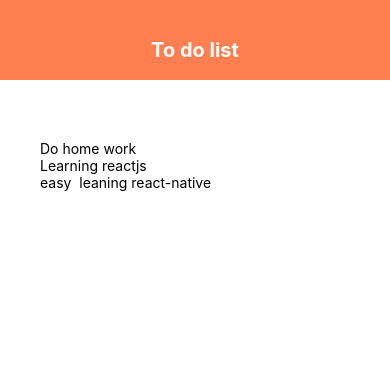
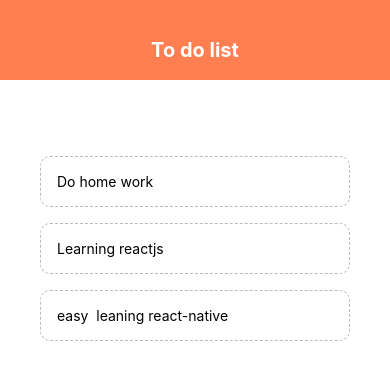
Before and after one commit to DangTrungdev113999/react-native-todolist, a React Native app: screen / in a window 390 px wide. Shown: the top 380 px of the page. Built offline with nearby package versions, Linux system fonts and the light colour scheme.

Commit message:
TodoListItem component and onDeleteItem function

```diff
--- a/App.js
+++ b/App.js
@@ -1,6 +1,7 @@
 import React, { useState } from 'react';
 import { StyleSheet, Text, View, FlatList } from 'react-native';
 import Header from './src/components/Header';
+import TodoListItem from './src/components/TodoListItem';
 
 export default function App() {
   const [todos, setTodos] = useState([
@@ -8,6 +9,12 @@ export default function App() {
     {text: 'Learning reactjs', key: '2'},
     {text: 'easy  leaning react-native ', key: '3'}
   ])
+
+  const onDeleteItem = key => {
+    setTodos(prevTodos => {
+      return prevTodos.filter(item => item.key !== key)
+    })
+  }
 
   return (
     <View style={styles.container}>
@@ -18,7 +25,7 @@ export default function App() {
       <FlatList
         data={todos}
         renderItem={({item}) => (
-          <Text>{item.text}</Text>
+          <TodoListItem item={item} onDeleteItem={onDeleteItem} />
         )}
       />
       </View>
--- /dev/null
+++ b/src/components/TodoListItem.js
@@ -0,0 +1,23 @@
+import React from 'react';
+import { Text, StyleSheet, TouchableOpacity } from 'react-native';
+
+function TodoListItem({ item, onDeleteItem }) {
+  return (
+    <TouchableOpacity onPress={() => onDeleteItem(item.key)} >
+      <Text style={styles.item} >{item.text}</Text>
+    </TouchableOpacity>
+  )
+}
+
+const styles = StyleSheet.create({
+  item: {
+    padding: 16,
+    marginTop: 16,
+    borderColor: '#bbb',
+    borderWidth: 1,
+    borderStyle: 'dashed',
+    borderRadius: 10,
+  }
+})
+
+export default TodoListItem
```
